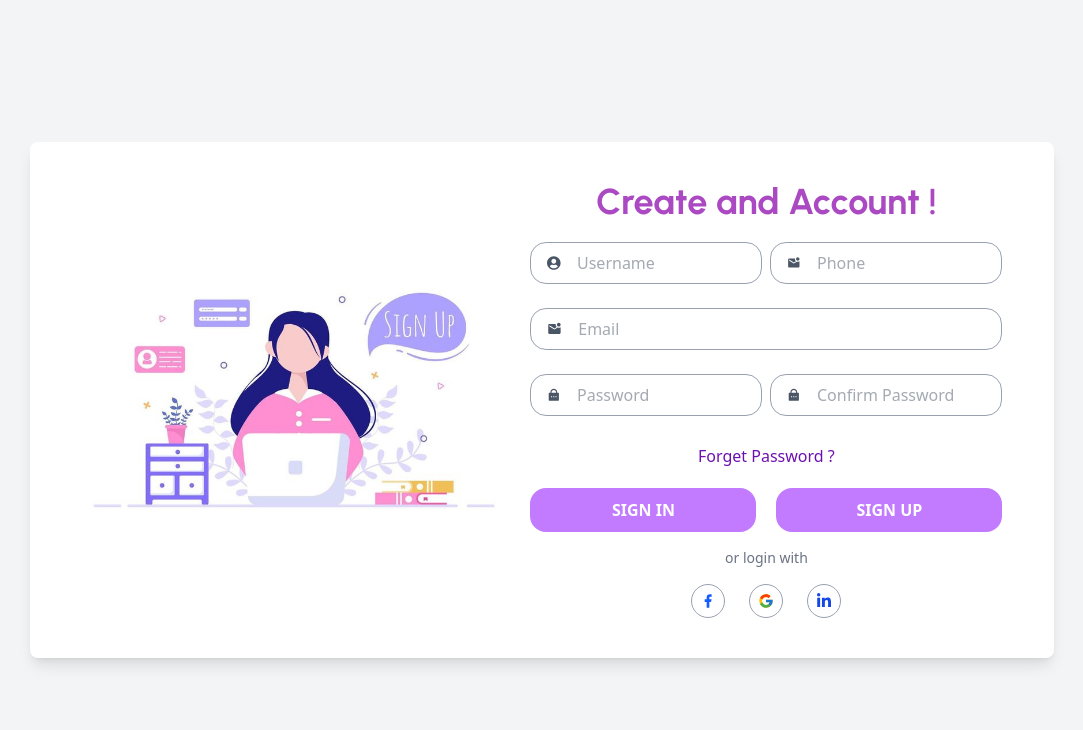
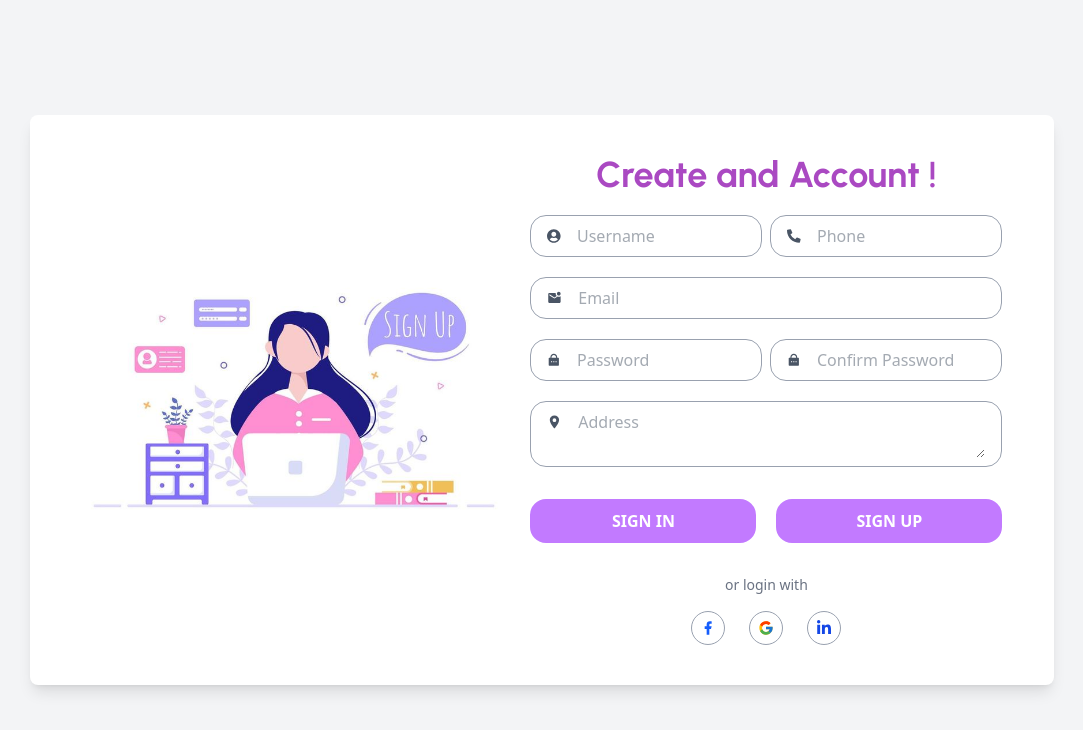
Before and after one commit to Heer-Savaliya/ECommerce-FullStack, a React (Vite) app: page /register in a window 1280 px wide. Shown: the top 730 px of the page, without its empty margins (98-1181 px from the left). Built offline with nearby package versions, Linux system fonts and the light colour scheme.

Commit message:
register logic

```diff
--- a/src/Pages/Register.jsx
+++ b/src/Pages/Register.jsx
@@ -1,14 +1,91 @@
-import React from "react";
+import React, { useState } from "react";
 import { MdMarkEmailUnread } from "react-icons/md";
+import { createUserWithEmailAndPassword } from "firebase/auth";
+import { doc, setDoc } from "firebase/firestore";
+import { auth, firestore } from "../firebaseConfig";
 import { RiLockPasswordFill, RiFacebookFill } from "react-icons/ri";
-import { FaUserCircle } from "react-icons/fa";
+import { FaUserCircle, FaPhoneAlt } from "react-icons/fa";
 import { FcGoogle } from "react-icons/fc";
 import { FaLinkedinIn } from "react-icons/fa6";
-import { NavLink } from "react-router-dom";
+import { IoLocationSharp } from "react-icons/io5";
+import { NavLink, useNavigate } from "react-router-dom";
+import Loader from "../components/UI/Loader";
 
 const Register = () => {
+  const [formData, setFormData] = useState({
+    username: "",
+    phone: "",
+    email: "",
+    password: "",
+    confirmpassword:"",
+    address: "",
+  });
+  const [error, setError] = useState("");
+  const [loader,setLoader] = useState(false);
+  const navigate = useNavigate();
+
+  const handleChange = (e) => {
+    setFormData({
+      ...formData,
+      [e.target.name]: e.target.value,
+    });
+  };
+
+  const handleSubmit = async (e) => {
+    e.preventDefault();
+    const { username, phone, email, password,confirmpassword, address } = formData;
+
+    // Validation
+    if(!username || !phone || !email || !password || !confirmpassword || !address){
+      setError("Please fill in all fields");
+      return;
+    }
+    const phonePattern = /^[6-9]\d{9}$/;
+    if(!phonePattern.test(phone)){
+      setError("Please enter a valid 10-digit phone number");
+      return;
+    }
+    if(password.length<6){
+      setError("Password must be of at least 6 characters");
+      return ;
+    }
+    if(password !== confirmpassword){
+      setError("Password not match with confirm password");
+      return;
+    }
+
+
+    try {
+      setLoader(true);
+
+      // Create user in Auth
+      const userCredential = await createUserWithEmailAndPassword(auth,email,password);
+      const user = userCredential.user;
+
+      // Store in FireStore
+      await setDoc(doc(firestore, "users", user.uid), {
+        username,
+        phone: Number(phone),
+        email,
+        address,
+        createdAt: new Date(),
+      });
+
+      alert("User registered and stored in Firestore");
+      navigate("/login");
+    } catch (err) {
+      setError(err.message);
+    }finally{
+      setLoader(false);
+    }
+  };
+
   return (
     <div className="min-h-screen grid place-items-center bg-gray-100 p-4">
+      {loader && (
+        <Loader />
+      )}
+
       <div className="bg-white shadow-lg overflow-x-hidden rounded-lg flex flex-col md:flex-row items-center justify-center gap-6 p-6 md:p-10 w-full max-w-5xl">
         {/* Image Section */}
         <div className="w-full md:w-[45%]">
@@ -21,27 +98,41 @@ const Register = () => {
 
         {/* Form Section */}
         <div className="w-full md:w-1/2 text-center md:text-left">
-          <h1 className="text-3xl md:text-4xl pb-3 font-bold text-center text-purple font-urban">
+          <h1 className="text-3xl md:text-4xl pb-4 font-bold text-center text-purple font-urban">
             Create and Account !
           </h1>
 
-          <form className="space-y-4">
-            <div className="flex flex-col md:flex-row gap-2 py-2 w-full items-center justify-center">
+          <form onSubmit={handleSubmit} className="space-y-4">
+
+            {error && (
+              <p
+                style={{ color: "red" }}
+                className="text-center text-sm font-bold"
+              >
+                {error}
+              </p>
+            )}
+
+            <div className="flex flex-col md:flex-row  gap-5 md:gap-2 py-1 w-full items-center justify-center">
               <div className="w-full lg:w-1/2 px-4 py-2 border border-gray-400 rounded-2xl flex items-center gap-4 text-gray-600">
                 <FaUserCircle />
                 <input
                   type="text"
+                  name="username"
                   placeholder="Username"
                   className="outline-none border-none w-full"
+                  onChange={handleChange}
                 />
               </div>
 
               <div className="w-full lg:w-1/2 px-4 py-2 border border-gray-400 rounded-2xl flex items-center gap-4 text-gray-600">
-                <MdMarkEmailUnread />
+                <FaPhoneAlt />
                 <input
                   type="phone"
+                  name="phone"
                   placeholder="Phone"
                   className="outline-none border-none w-full"
+                  onChange={handleChange}
                 />
               </div>
             </div>
@@ -50,48 +141,57 @@ const Register = () => {
               <MdMarkEmailUnread />
               <input
                 type="email"
+                name="email"
                 placeholder="Email"
                 className="outline-none border-none w-full"
+                onChange={handleChange}
               />
             </div>
 
-            <div className="flex flex-col md:flex-row gap-2 py-2 w-full items-center justify-center">
-
+            <div className="flex flex-col md:flex-row gap-5 md:gap-2 py-1 w-full items-center justify-center">
               <div className="w-full lg:w-1/2 px-4 py-2 border border-gray-400 rounded-2xl flex items-center gap-4 text-gray-600">
                 <RiLockPasswordFill />
                 <input
                   type="password"
+                  name='password'
                   placeholder="Password"
                   className="outline-none border-none w-full"
+                  onChange={handleChange}
                 />
               </div>
               <div className="w-full lg:w-1/2 px-4 py-2 border border-gray-400 rounded-2xl flex items-center gap-4 text-gray-600">
                 <RiLockPasswordFill />
                 <input
                   type="password"
+                  name='confirmpassword'
                   placeholder="Confirm Password"
                   className="outline-none border-none w-full"
+                  onChange={handleChange}
                 />
               </div>
             </div>
 
-            <div className="px-2 py-1 text-center text-purple-800">
-              <NavLink className="">Forget Password ? </NavLink>
+            <div className="w-full px-4 py-2 border border-gray-400 rounded-2xl flex  gap-4 text-gray-600">
+              <IoLocationSharp className="mt-1" />
+              <textarea
+                type="text"
+                name="address"
+                placeholder="Address"
+                className="outline-none border-none w-full"
+                onChange={handleChange}
+              />
             </div>
 
             {/* Buttons */}
-            <div className="flex flex-col lg:flex-row gap-5">
-              <button
-                type="submit"
-                className="w-full font-semibold uppercase bg-purple-400 border-2 border-purple-400 text-white py-2 rounded-2xl hover:bg-white hover:text-purple-500 transition"
-              >
-                Sign In
+            <div className="flex flex-col lg:flex-row gap-5 py-4">
+              <button className="w-full font-semibold uppercase bg-purple-400 border-2 border-purple-400 text-white py-2 rounded-2xl hover:bg-white hover:text-purple-500 transition">
+                <NavLink to="/login">Sign In</NavLink>
               </button>
               <button
                 type="submit"
                 className="w-full font-semibold uppercase bg-purple-400 border-2 border-purple-400 text-white py-2 rounded-2xl hover:bg-white hover:text-purple-500 transition"
               >
-                <NavLink to="/register">Sign Up</NavLink>
+                Sign Up
               </button>
             </div>
             <h2 className="text-center  text-sm text-gray-500">
--- /dev/null
+++ b/src/components/UI/Loader.jsx
@@ -0,0 +1,15 @@
+import React from 'react';
+
+const Loader = () => {
+  return (
+    <div className="w-full h-screen flex items-center justify-center">
+      <img
+        src="./images/loader.gif"
+        alt="Loading..."
+        className="w-[80%] h-[80%] sm:w-[90%] sm:h-[90%s] md:w-full md:h-full  object-contain"
+      />
+    </div>
+  );
+};
+
+export default Loader;
--- a/src/firebaseConfig.js
+++ b/src/firebaseConfig.js
@@ -1,9 +1,7 @@
-// Import the functions you need from the SDKs you need
 import { initializeApp } from "firebase/app";
-// TODO: Add SDKs for Firebase products that you want to use
-// https://firebase.google.com/docs/web/setup#available-libraries
+import { getAuth } from "firebase/auth";
+import { getFirestore } from "firebase/firestore";
 
-// Your web app's Firebase configuration
 const firebaseConfig = {
   apiKey: "AIzaSyDIBxClDVfzkfG3_irCXOl26buG02-OMOI",
   authDomain: "e-com-grocery.firebaseapp.com",
@@ -15,3 +13,9 @@ const firebaseConfig = {
 
 // Initialize Firebase
 const app = initializeApp(firebaseConfig);
+
+// Auth and Firestore services
+const auth = getAuth(app);
+const firestore = getFirestore(app);
+
+export { auth, firestore };
```
Lines whose indentation alone changed are shown as unchanged.
